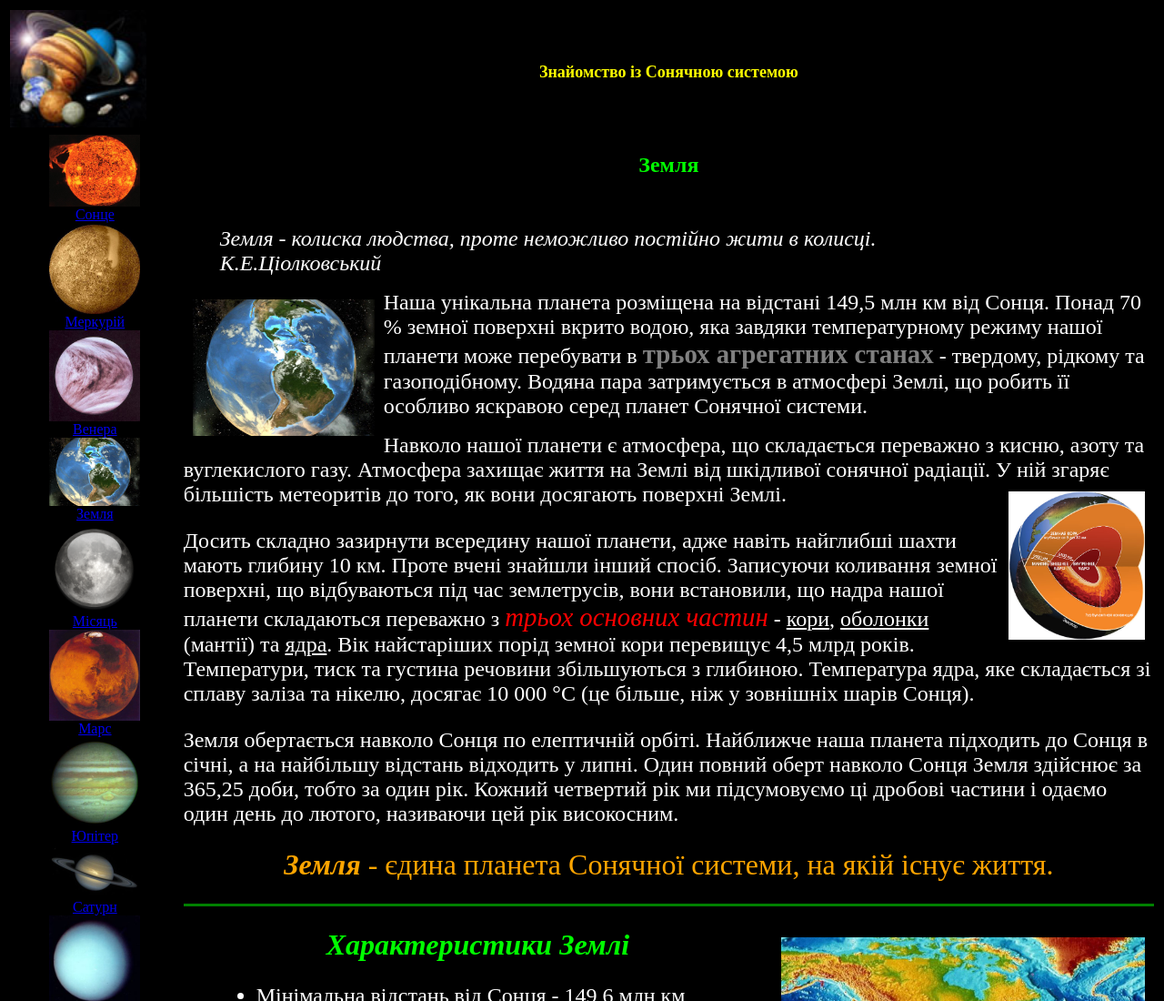
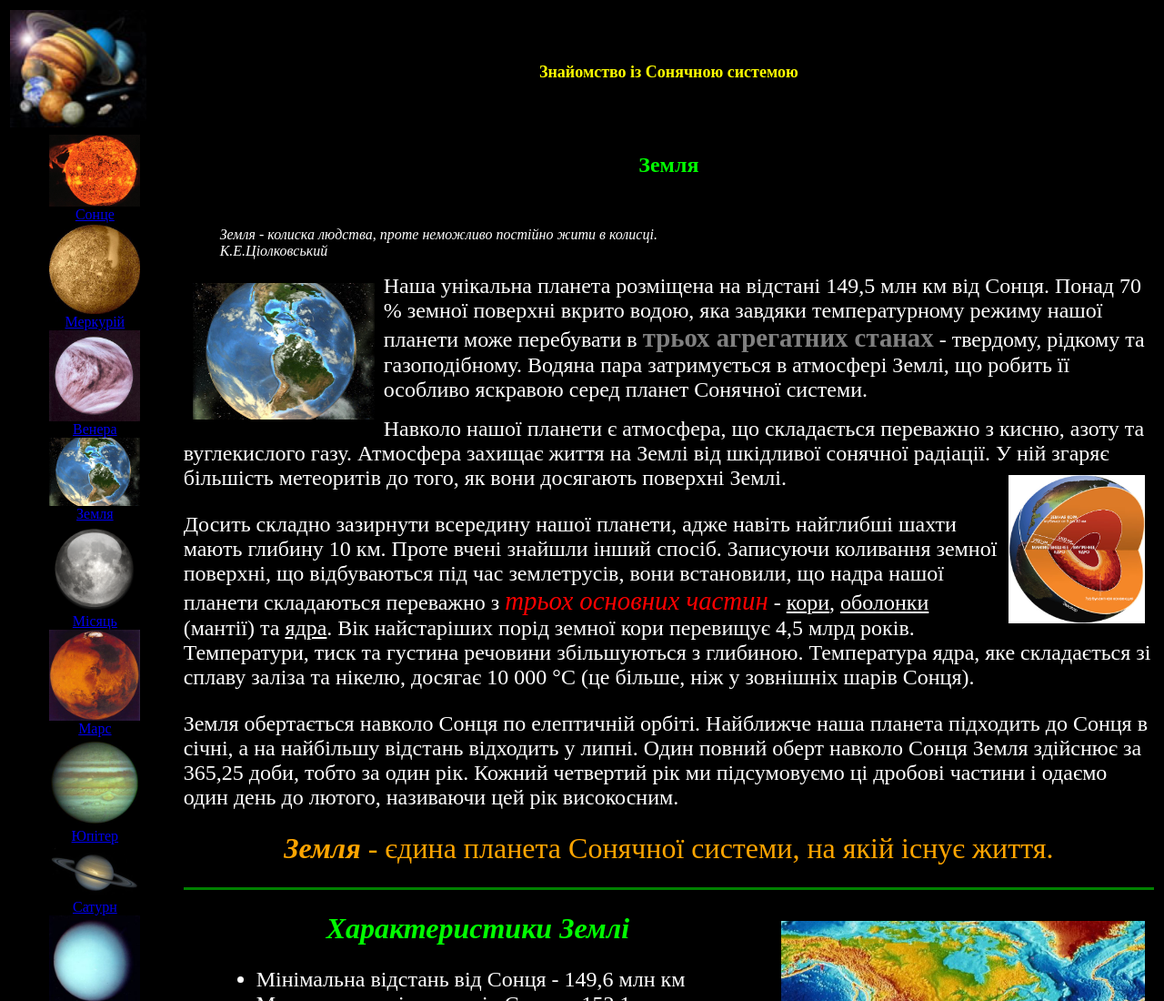
Before and after one commit to irynahaha/irynahaha.github.io, a plain HTML site: page zeml.html in a window 1280 px wide. Shown: the top 1100 px of the page at 91% size. Drawn offline with Linux system fonts and the light colour scheme.

Commit message:
Update zeml.html

```diff
--- a/zeml.html
+++ b/zeml.html
@@ -36,8 +36,8 @@
 </td>
 <td>
    <h2 align="center"><font color="lime">Земля</font></h2><br>
-   <p><blockquote><i><font size="5">Земля - колиска людства, проте неможливо постійно жити в колисці.<br>
-   К.Е.Ціолковський</i></p></font></blockquote>
+   <p><blockquote><i>Земля - колиска людства, проте неможливо постійно жити в колисці.<br>
+   К.Е.Ціолковський</i></p></blockquote>
    <p><font size="5"><IMG src="IMG\zem11.jpg" align="left" width="200 ptx" hspace="10" vspace="10">Наша унікальна планета розміщена на відстані 149,5 млн км від Сонця.
    Понад 70 % земної поверхні вкрито водою, яка завдяки температурному режиму нашої планети може перебувати в <b><big><font color="gray">трьох агрегатних станах</b></big></font> - твердому, рідкому та газоподібному.
    Водяна пара затримується в атмосфері Землі, що робить її особливо яскравою серед планет Сонячної системи.</p></font>
```
